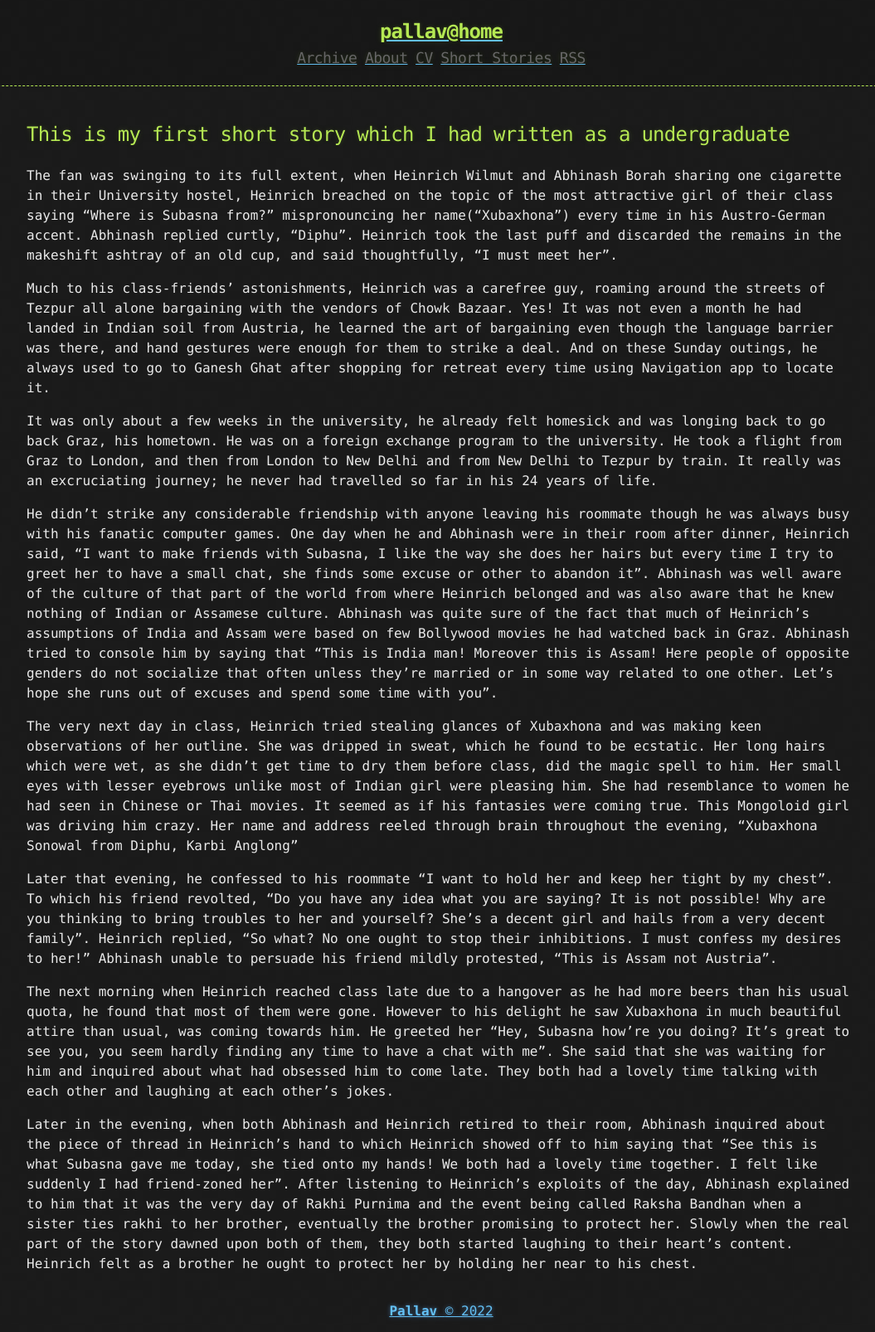
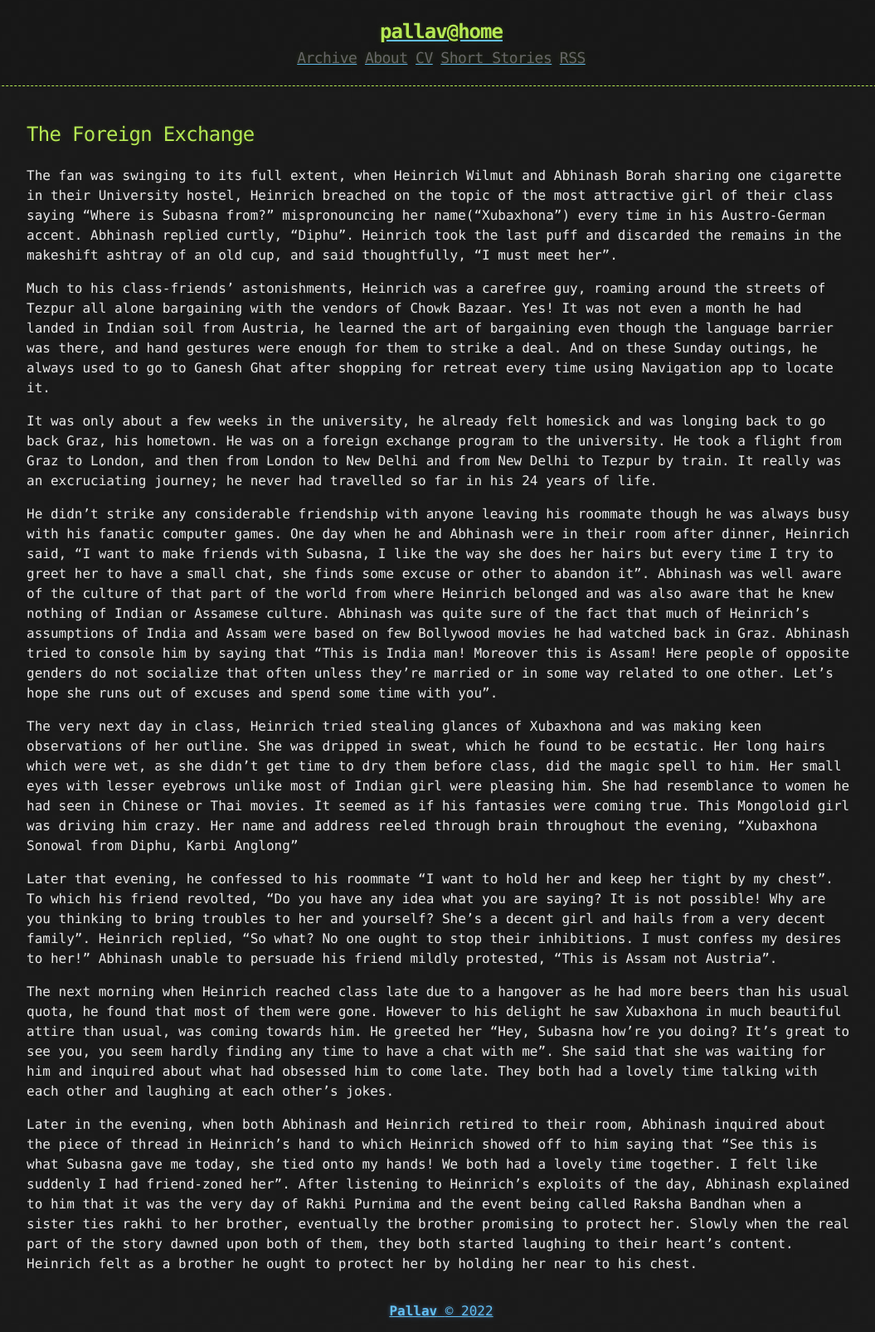
Before and after one commit to pallavsen007/pallavsen007.github.io, a Jekyll site: the page built from short_stories/2022-10-13-Foreign-Exchange.md, in a window 1280 px wide. Shown: the whole page at 83% size, without its empty margins (108-1163 px from the left). Built offline with Jekyll 4.4.1, drawn with Linux system fonts in a browser that asks for light colours; our own code applies the rules of GitHub Pages for plain Markdown files.

Commit message:
added the title

```diff
--- a/short_stories/2022-10-13-Foreign-Exchange.md
+++ b/short_stories/2022-10-13-Foreign-Exchange.md
@@ -3,7 +3,7 @@ title: The Foreign Exchange
 published: true
 ---
 
-## This is my first short story which I had written as a undergraduate
+## The Foreign Exchange
 
 The fan was swinging to its full extent, when Heinrich Wilmut and Abhinash
 Borah sharing one cigarette in their University hostel, Heinrich breached on the
```
